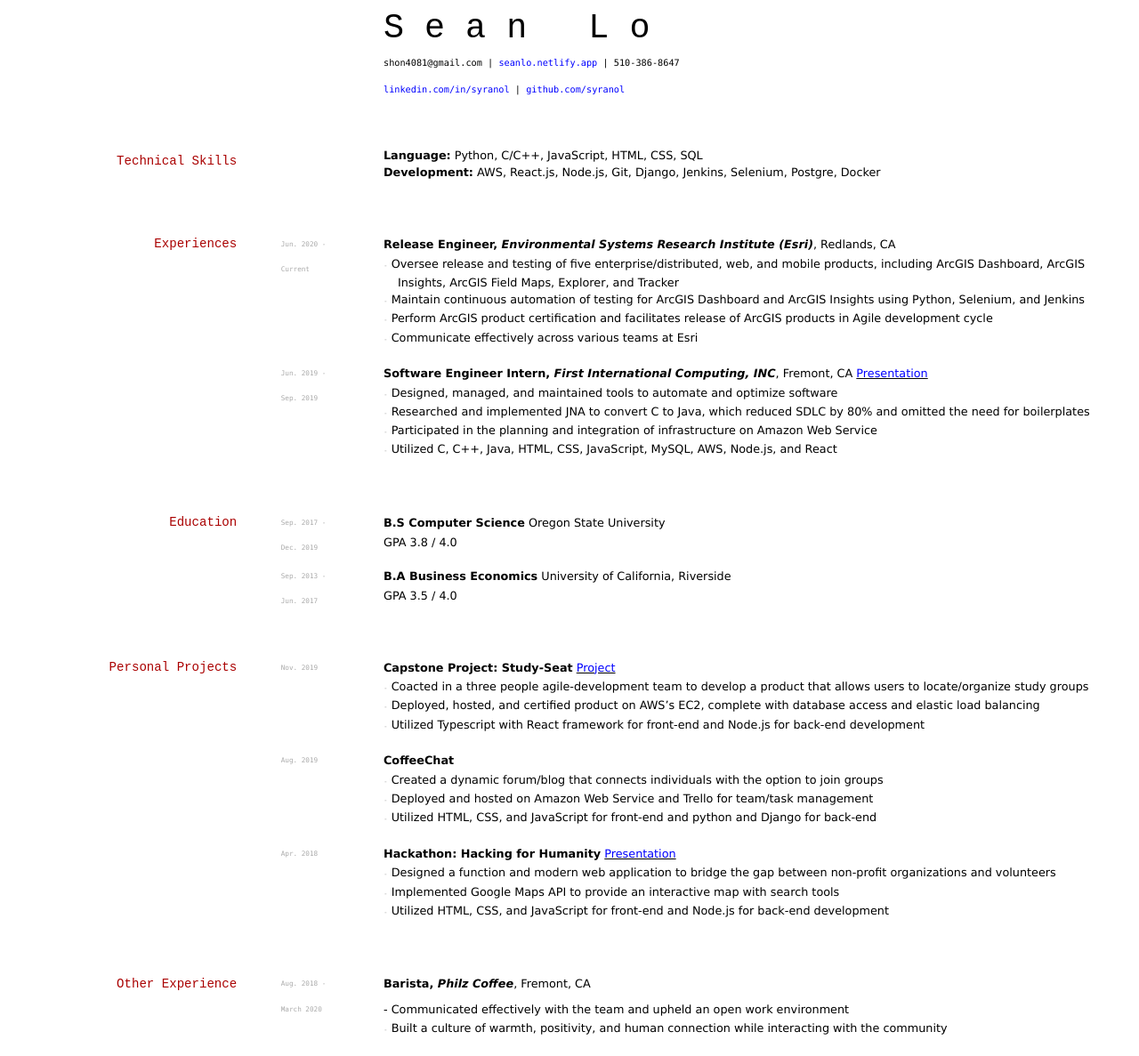
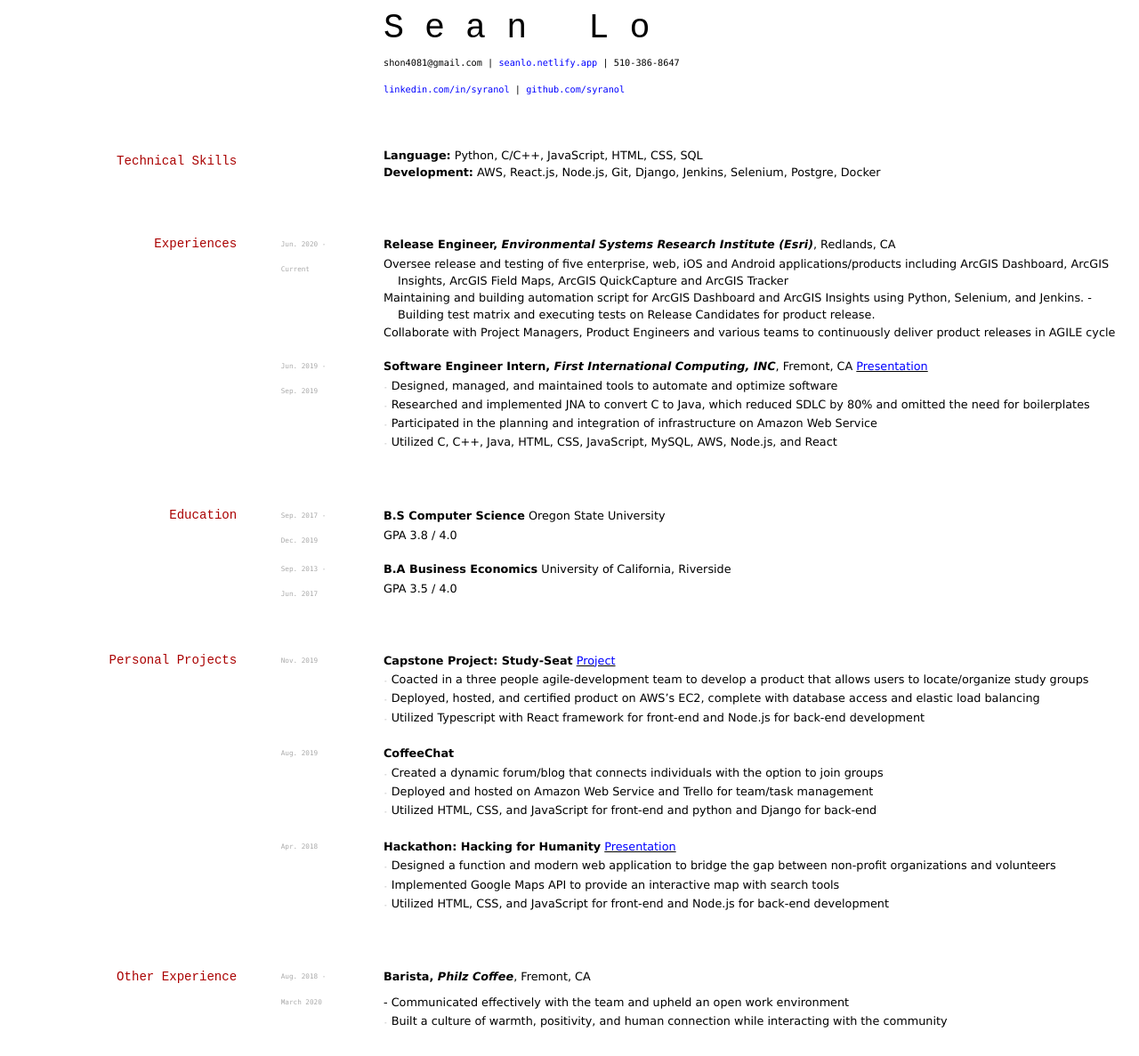
Before and after one commit to elipapa/markdown-cv, a Jekyll site: the page built from index.md, in a window 1280 px wide. Shown: the whole page at 89% size. Built offline with Jekyll 4.4.1, drawn with Linux system fonts in a browser that asks for light colours.

Commit message:
Update index.md

```diff
--- a/index.md
+++ b/index.md
@@ -25,12 +25,10 @@
 
 `Current`
 
-- `-` Oversee release and testing of five enterprise/distributed, web, and mobile products,
-including ArcGIS Dashboard, ArcGIS Insights, ArcGIS Field Maps, Explorer, and Tracker
-- `-` Maintain continuous automation of testing for ArcGIS Dashboard and ArcGIS Insights
-using Python, Selenium, and Jenkins
-- `-` Perform ArcGIS product certification and facilitates release of ArcGIS products in Agile development cycle
-- `-` Communicate effectively across various teams at Esri
+- Oversee release and testing of five enterprise, web, iOS and Android applications/products including ArcGIS Dashboard, ArcGIS Insights, ArcGIS Field Maps, ArcGIS QuickCapture and ArcGIS Tracker
+- Maintaining and building automation script for ArcGIS Dashboard and ArcGIS Insights using Python, Selenium, and Jenkins.
+-  Building test matrix and executing tests on Release Candidates for product release.
+- Collaborate with Project Managers, Product Engineers and various teams to continuously deliver product releases in AGILE cycle
 
 `Jun. 2019 -`
 __Software Engineer Intern, *First International Computing, INC*__, Fremont, CA <a href="https://www.slideshare.net/slideshow/embed_code/key/8Q79mh33AwR0jS"> <font color="blue"> Presentation </font> </a>
```
